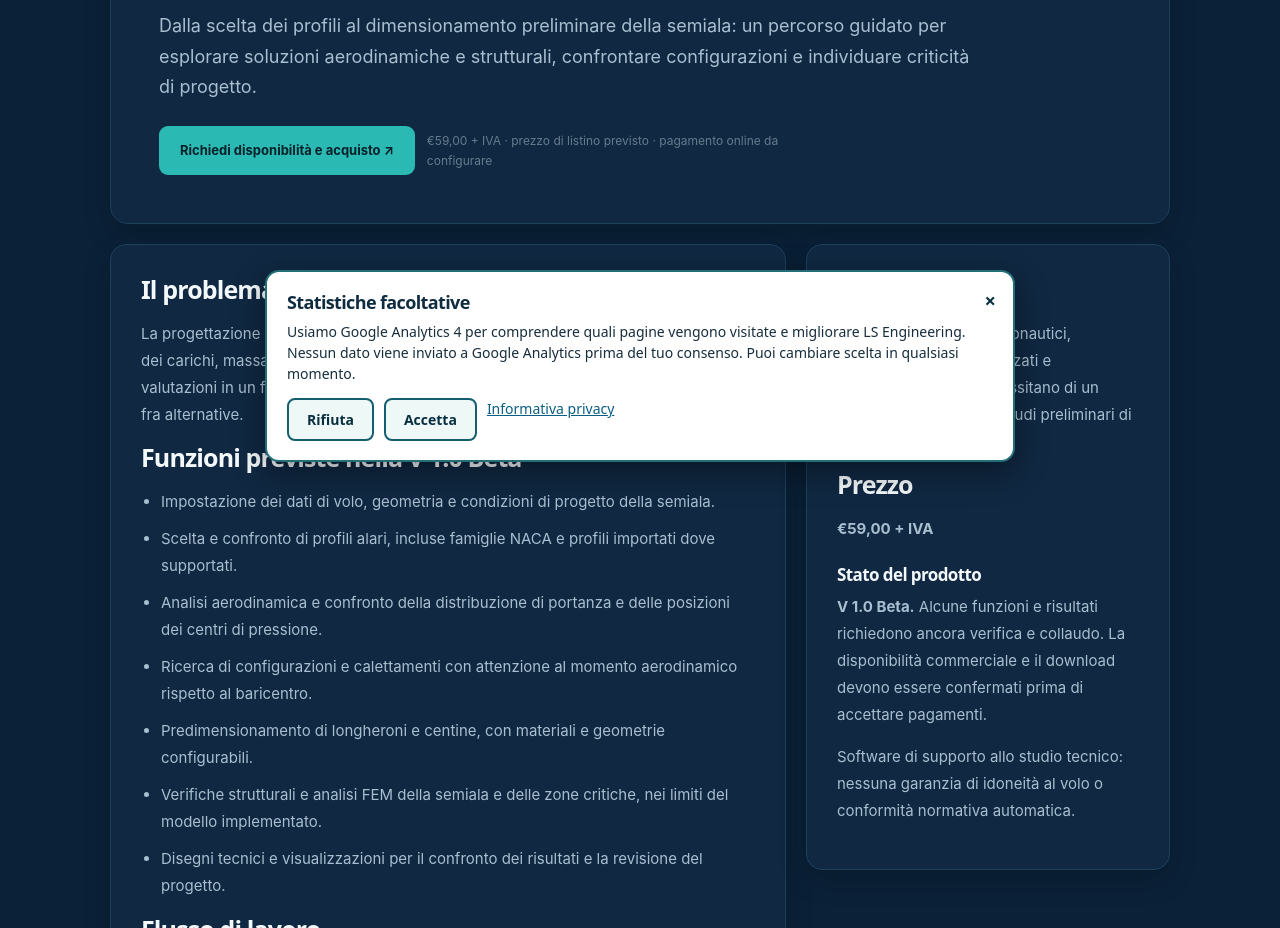
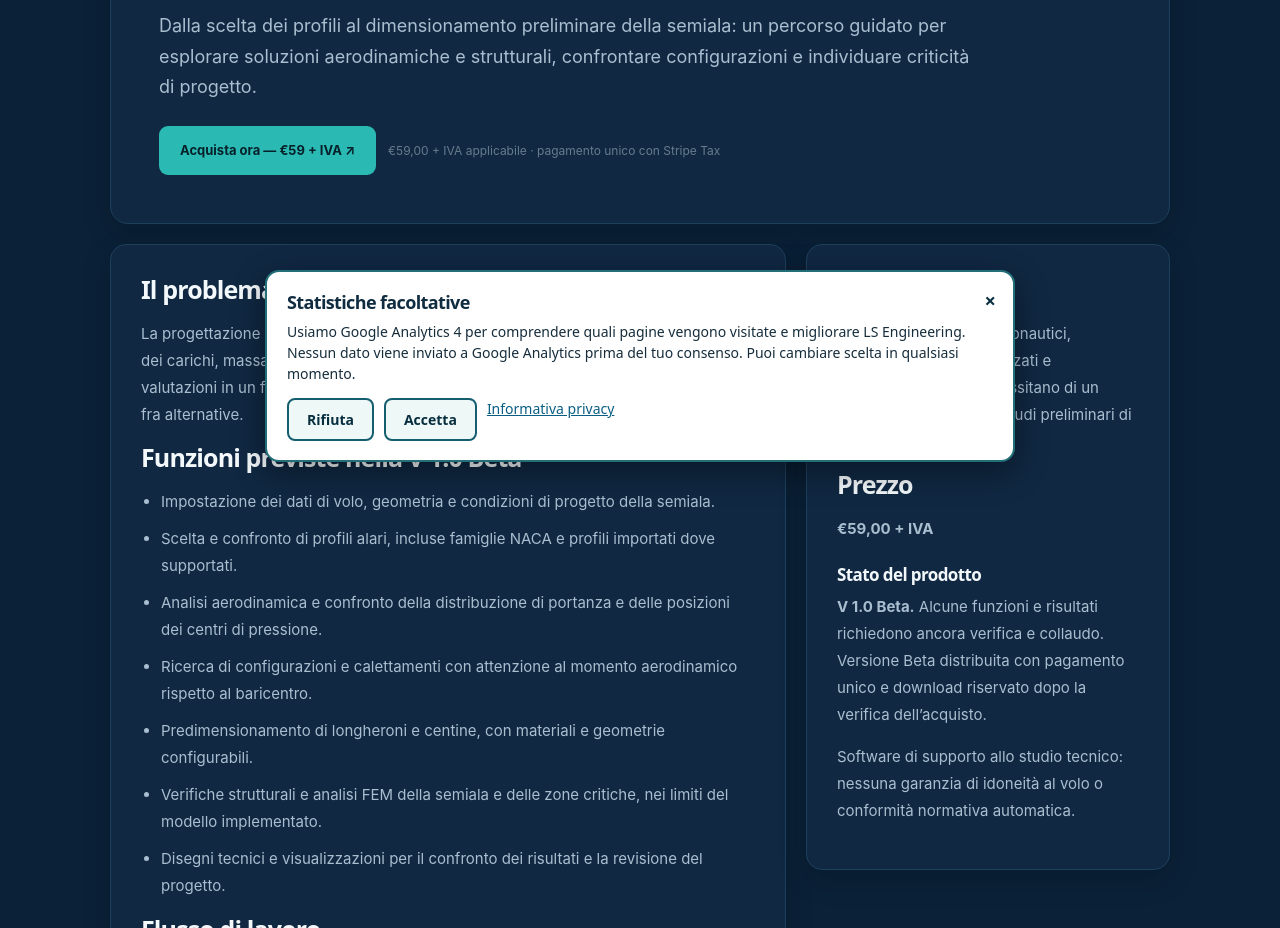
Before and after one commit to leonardosimonelli/lsengineering-onrender-redirect, a plain HTML site: page site/software/ls-aerowing-design.html in a window 1280 px wide. Shown: the part 324-1252 px from the top of the page. Drawn offline with Linux system fonts and the light colour scheme.

Commit message:
Enable verified Stripe checkout on AEROWING product page

```diff
--- a/site/software/ls-aerowing-design.html
+++ b/site/software/ls-aerowing-design.html
@@ -2,7 +2,7 @@
 <html lang="it"><head><meta charset="utf-8"><meta name="viewport" content="width=device-width,initial-scale=1"><meta name="theme-color" content="#081a2f">
 <title>LS AEROWING Design V 1.0 Beta | Progettazione aerodinamica e strutturale di ali</title>
 <meta name="description" content="LS AEROWING Design V 1.0 Beta: studio di semiali, profili NACA, ottimizzazione aerodinamica, longheroni, centine e analisi strutturali FEM. Prezzo €59 + IVA.">
-<meta name="robots" content="noindex,nofollow"><link rel="canonical" href="https://lsengineering-web.onrender.com/software/ls-aerowing-design.html">
+<meta name="robots" content="index,follow,max-image-preview:large"><link rel="canonical" href="https://lsengineering-web.onrender.com/software/ls-aerowing-design.html">
 <link rel="icon" type="image/svg+xml" href="/assets/favicon.svg"><link rel="stylesheet" href="/assets/style.css">
 <meta property="og:type" content="product"><meta property="og:title" content="LS AEROWING Design V 1.0 Beta"><meta property="og:description" content="Software per la progettazione preliminare aerodinamica e strutturale di semiali. €59 + IVA.">
 <script defer src="/assets/analytics-consent.js?v=1"></script></head>
@@ -10,11 +10,11 @@
 <main class="editorial" id="content"><div class="wrap"><div class="breadcrumbs"><a href="/">LS Engineering</a> / <a href="/#products">Applicazioni</a> / LS AEROWING Design</div>
 <section class="editorial-hero"><div class="section-kicker">NUOVO SOFTWARE · VERSIONE 1.0 BETA</div><h1>LS AEROWING Design V 1.0 Beta</h1>
 <p class="lead">Dalla scelta dei profili al dimensionamento preliminare della semiala: un percorso guidato per esplorare soluzioni aerodinamiche e strutturali, confrontare configurazioni e individuare criticità di progetto.</p>
-<div class="editorial-cta"><a class="btn primary" href="mailto:ing.simonelli.leonardo@gmail.com?subject=Informazioni%20LS%20AEROWING%20Design%20V%201.0%20Beta">Richiedi disponibilità e acquisto ↗</a><span class="fineprint">€59,00 + IVA · prezzo di listino previsto · pagamento online da configurare</span></div></section>
+<div class="editorial-cta"><a class="btn primary" href="https://buy.stripe.com/3cIdRb8dc1O0cNEdUrbMQ01" target="_blank" rel="noopener noreferrer">Acquista ora — €59 + IVA ↗</a><span class="fineprint">€59,00 + IVA applicabile · pagamento unico con Stripe Tax</span></div></section>
 <div class="editorial-grid"><div><section class="editorial-panel"><h2>Il problema che affronta</h2><p>La progettazione di un'ala richiede di coordinare geometria, portanza, distribuzione dei carichi, massa e resistenza strutturale. LS AEROWING Design raccoglie queste valutazioni in un flusso tecnico progressivo, pensato per studi preliminari e confronto fra alternative.</p>
 <h2>Funzioni previste nella V 1.0 Beta</h2><ul><li>Impostazione dei dati di volo, geometria e condizioni di progetto della semiala.</li><li>Scelta e confronto di profili alari, incluse famiglie NACA e profili importati dove supportati.</li><li>Analisi aerodinamica e confronto della distribuzione di portanza e delle posizioni dei centri di pressione.</li><li>Ricerca di configurazioni e calettamenti con attenzione al momento aerodinamico rispetto al baricentro.</li><li>Predimensionamento di longheroni e centine, con materiali e geometrie configurabili.</li><li>Verifiche strutturali e analisi FEM della semiala e delle zone critiche, nei limiti del modello implementato.</li><li>Disegni tecnici e visualizzazioni per il confronto dei risultati e la revisione del progetto.</li></ul>
 <h2>Flusso di lavoro</h2><ol><li>Definisci missione, geometria, masse, materiali e vincoli.</li><li>Esplora e confronta le soluzioni aerodinamiche.</li><li>Dimensiona e verifica la struttura, quindi riesamina i risultati.</li></ol></section>
-<section class="editorial-panel" style="margin-top:20px"><h2>Domande frequenti</h2><details><summary>È un software certificato per progettare componenti destinati al volo?</summary><p>No. La versione Beta è destinata a valutazioni preliminari; non costituisce certificazione, approvazione aeronautica né autorizzazione alla fabbricazione o al volo.</p></details><details><summary>Le analisi FEM sostituiscono le verifiche di un progettista?</summary><p>No. Ipotesi, carichi, materiali, mesh, vincoli e risultati devono essere validati con metodi indipendenti e secondo le norme applicabili.</p></details><details><summary>Il prezzo comprende l'IVA?</summary><p>No. Il prezzo indicato è €59,00 oltre IVA applicabile. Il collegamento di pagamento sarà attivato soltanto dopo la configurazione del prodotto.</p></details></section></div>
-<aside><section class="editorial-panel"><h2>A chi si rivolge</h2><p>Ingegneri, progettisti aeronautici, ricercatori, studenti avanzati e sperimentatori che necessitano di un ambiente integrato per studi preliminari di semiali.</p><h2>Prezzo</h2><p><strong>€59,00 + IVA</strong></p><h3>Stato del prodotto</h3><p><strong>V 1.0 Beta.</strong> Alcune funzioni e risultati richiedono ancora verifica e collaudo. La disponibilità commerciale e il download devono essere confermati prima di accettare pagamenti.</p><p class="editorial-note">Software di supporto allo studio tecnico: nessuna garanzia di idoneità al volo o conformità normativa automatica.</p></section></aside></div>
+<section class="editorial-panel" style="margin-top:20px"><h2>Domande frequenti</h2><details><summary>È un software certificato per progettare componenti destinati al volo?</summary><p>No. La versione Beta è destinata a valutazioni preliminari; non costituisce certificazione, approvazione aeronautica né autorizzazione alla fabbricazione o al volo.</p></details><details><summary>Le analisi FEM sostituiscono le verifiche di un progettista?</summary><p>No. Ipotesi, carichi, materiali, mesh, vincoli e risultati devono essere validati con metodi indipendenti e secondo le norme applicabili.</p></details><details><summary>Il prezzo comprende l'IVA?</summary><p>No. Il prezzo indicato è €59,00 oltre IVA applicabile. Il calcolo delle imposte applicabili è effettuato al checkout tramite Stripe Tax.</p></details></section></div>
+<aside><section class="editorial-panel"><h2>A chi si rivolge</h2><p>Ingegneri, progettisti aeronautici, ricercatori, studenti avanzati e sperimentatori che necessitano di un ambiente integrato per studi preliminari di semiali.</p><h2>Prezzo</h2><p><strong>€59,00 + IVA</strong></p><h3>Stato del prodotto</h3><p><strong>V 1.0 Beta.</strong> Alcune funzioni e risultati richiedono ancora verifica e collaudo. Versione Beta distribuita con pagamento unico e download riservato dopo la verifica dell’acquisto.</p><p class="editorial-note">Software di supporto allo studio tecnico: nessuna garanzia di idoneità al volo o conformità normativa automatica.</p></section></aside></div>
 <p class="editorial-footer">Informazioni e disponibilità: <a href="mailto:ing.simonelli.leonardo@gmail.com">ing.simonelli.leonardo@gmail.com</a>. <a href="/informazioni.html">Informazioni e condizioni</a>.</p></div></main>
 <footer class="footer"><div class="wrap footer-row"><a class="footer-brand" href="/">LS<span>.</span> ENGINEERING</a><p>Software per ingegneria e produttività · Italia</p><div><a href="/informazioni.html">Privacy e condizioni</a><span>© 2026 LS Engineering</span></div></div></footer></body></html>
```
